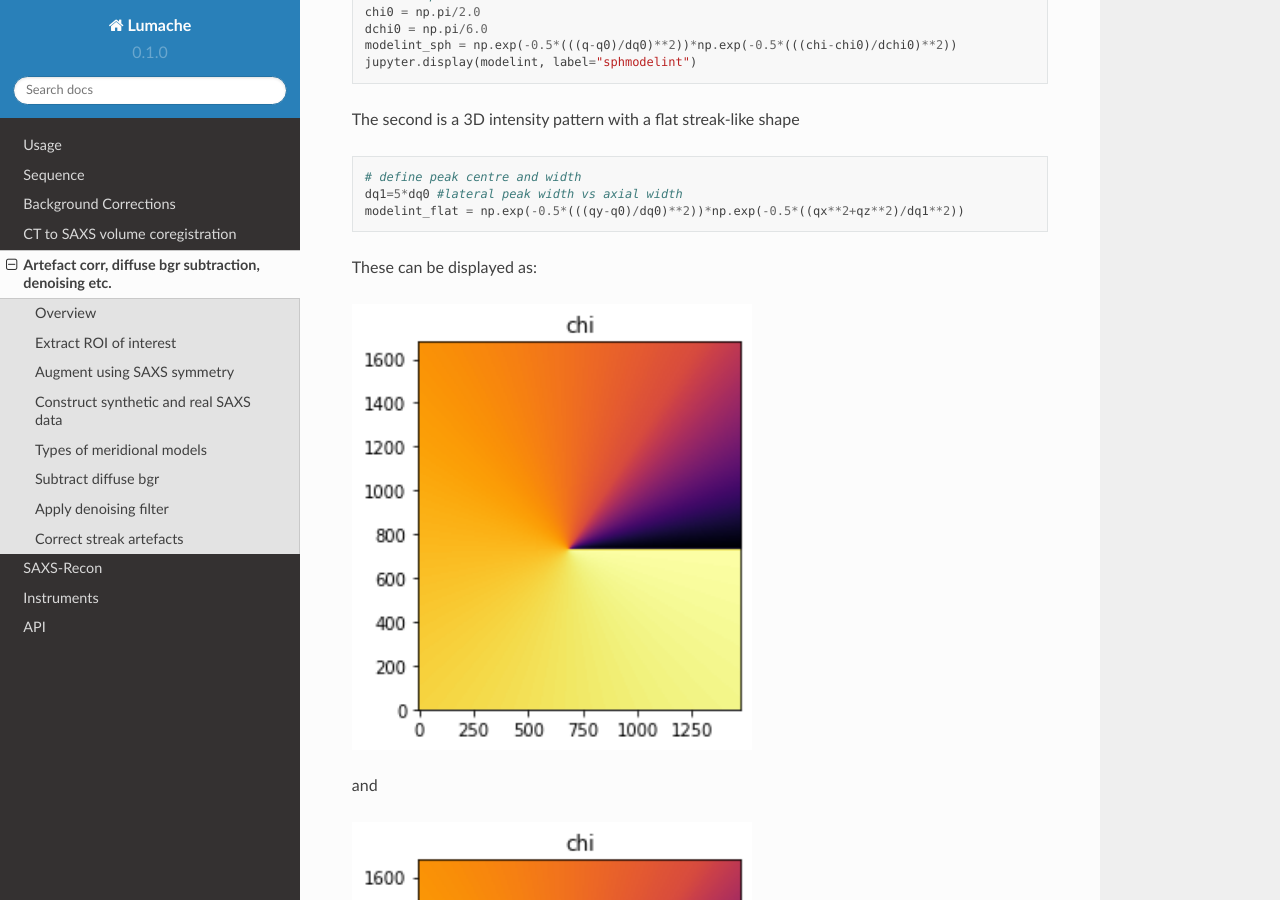
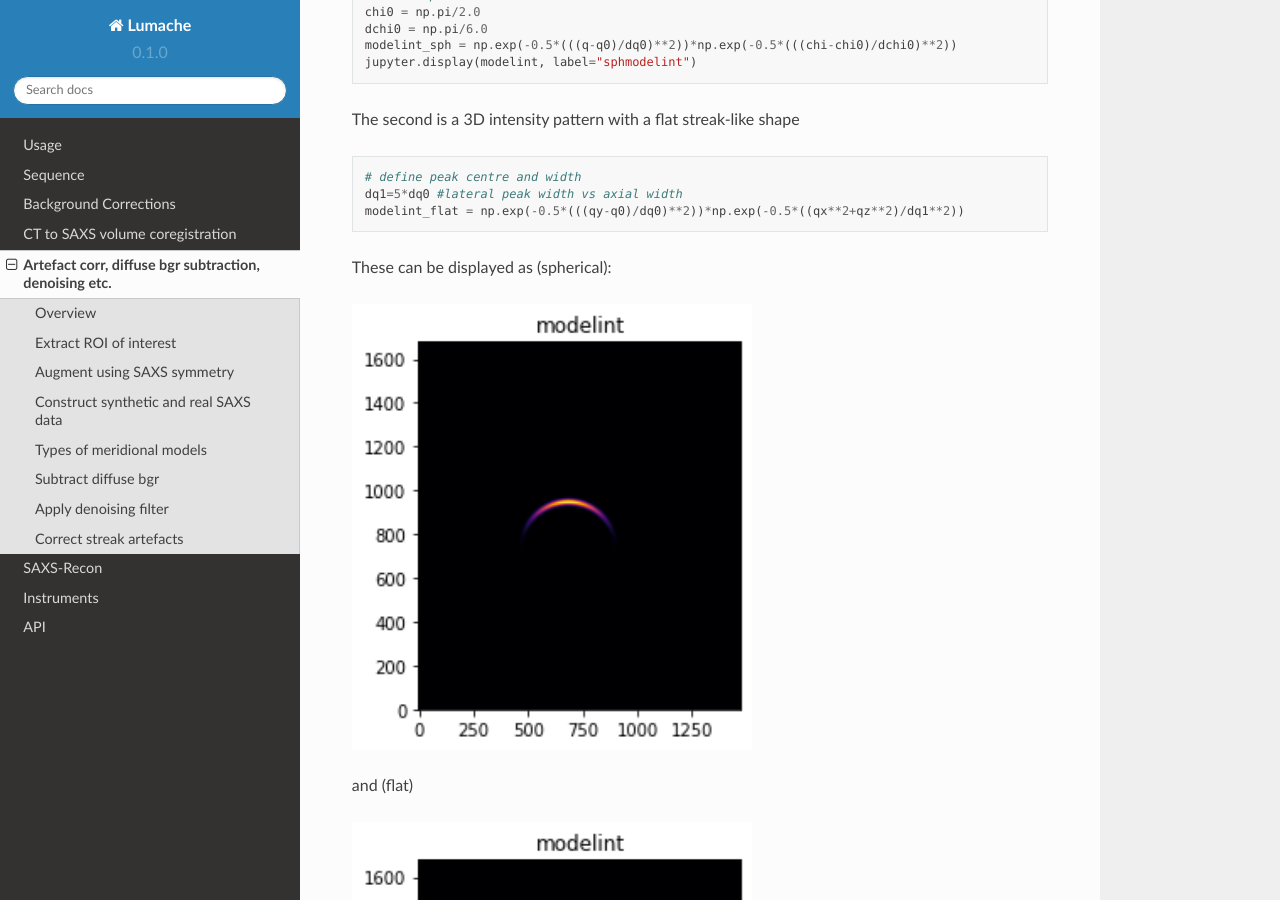
Before and after one commit to himadri111/saxs-docs-tutorial, a Sphinx documentation site: the page built from docs/source/imgtreatment.rst, in a window 1280 px wide and 900 px high, scrolled down 4547 px. Built offline with Sphinx 7.4.7 and the Read the Docs theme 2.0.0, drawn with Linux system fonts in a browser that asks for light colours.

Commit message:
Update imgtreatment.rst

```diff
--- a/docs/source/imgtreatment.rst
+++ b/docs/source/imgtreatment.rst
@@ -162,14 +162,14 @@ The second is a 3D intensity pattern with a flat streak-like shape
   dq1=5*dq0 #lateral peak width vs axial width
   modelint_flat = np.exp(-0.5*(((qy-q0)/dq0)**2))*np.exp(-0.5*((qx**2+qz**2)/dq1**2))
 
-These can be displayed as:
+These can be displayed as (spherical):
 
-.. image:: chi_image.png
+.. image:: spherical_streak_model.png
   :width: 400
 
-and
+and (flat)
 
-.. image:: chi_image.png
+.. image:: flat_streak_model.png
   :width: 400
 
 .. _diffuse bgr corr:
```
